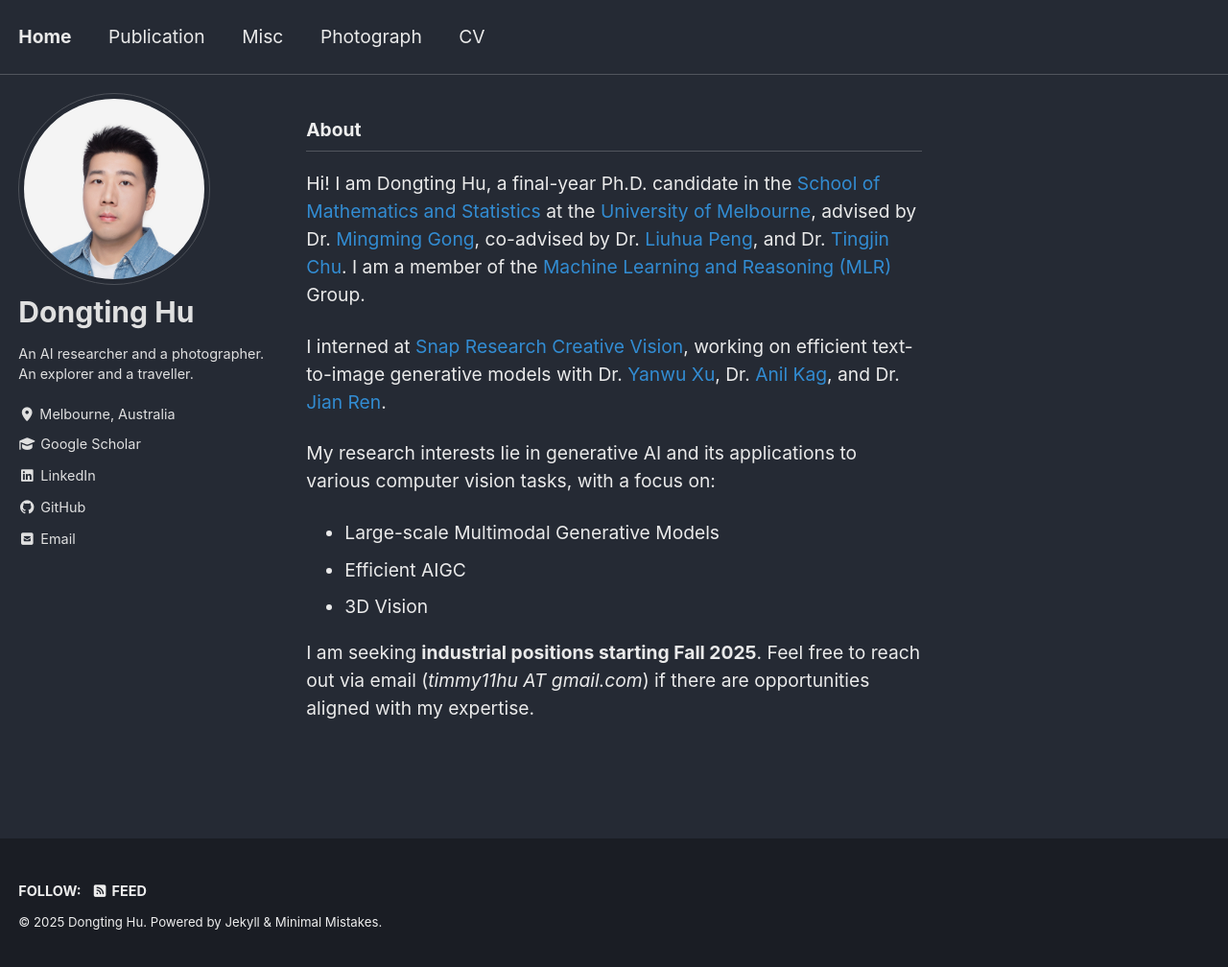
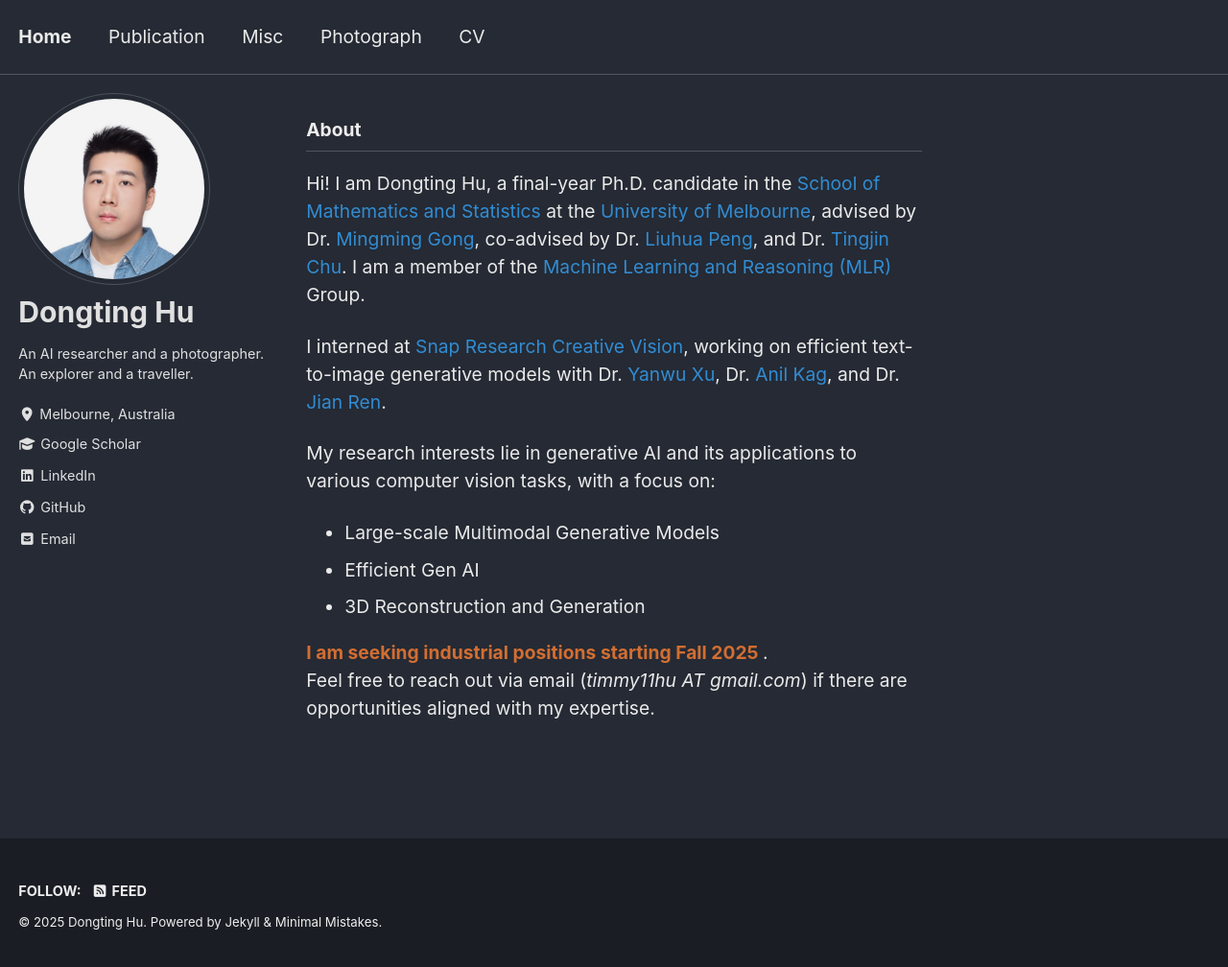
Before and after one commit to timmy11hu/timmy11hu.github.io, a Jekyll site: the page built from index.html, in a window 1280 px wide and 1010 px high. Shown: the whole window at 96% size. Built offline with Jekyll 4.4.1, drawn with Linux system fonts in a browser that asks for light colours; cached includes are drawn as plain includes; the list of posts is cut into pages by our own code.

Commit message:
Update home.html

```diff
--- a/_layouts/home.html
+++ b/_layouts/home.html
@@ -31,12 +31,14 @@ layout: archive
 <p>My research interests lie in generative AI and its applications to various computer vision tasks, with a focus on:</p>
 <ul>
   <li>Large-scale Multimodal Generative Models</li>
-  <li>Efficient AIGC</li>
-  <li>3D Vision</li>
+  <li>Efficient Gen AI</li>
+  <li>3D Reconstruction and Generation</li>
 </ul>
 
 <p>
-  I am seeking <strong>industrial positions starting Fall 2025</strong>.
+  <span style="color: rgb(210, 110, 50); font-weight: bold;">
+    I am seeking industrial positions starting Fall 2025
+  </span>.<br>
   Feel free to reach out via email (<em>timmy11hu AT gmail.com</em>) if there are opportunities aligned with my expertise.
 </p>
 
```
